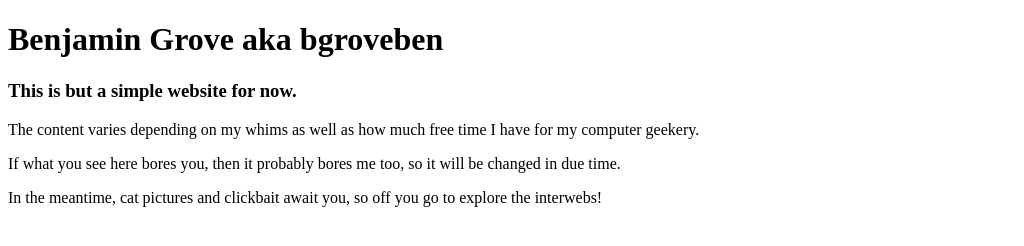
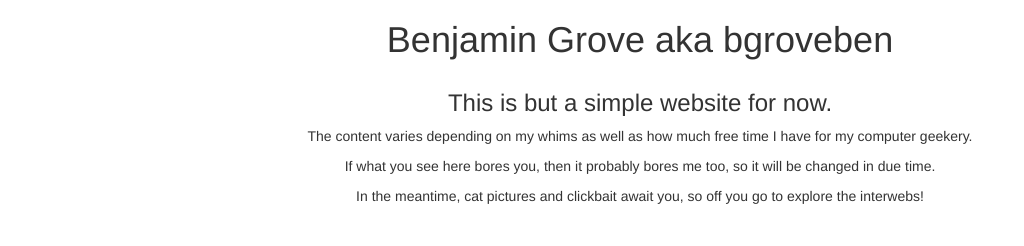
Before and after one commit to bgroveben/my_api, a plain HTML site: page index.html in a window 1280 px wide. Shown: the whole page, without its empty margins (0-1024 px from the left). Drawn offline with nearby package versions, Linux system fonts and the light colour scheme.

Commit message:
Add CDN links for Bootstrap

```diff
--- a/index.html
+++ b/index.html
@@ -1,14 +1,27 @@
 <!DOCTYPE html>
-<html>
+<html lang="en">
   <head>
     <meta charset="utf-8">
+    <meta http-equiv="X-UA-Compatible" content="IE=edge">
+    <meta name="viewport" content="width=device-width, initial-scale=1">
     <title>Benjamin Grove</title>
+    <!-- Latest compiled and minified CSS -->
+    <link rel="stylesheet" href="https://maxcdn.bootstrapcdn.com/bootstrap/3.3.7/css/bootstrap.min.css"integrity="sha384-BVYiiSIFeK1dGmJRAkycuHAHRg32OmUcww7on3RYdg4Va+PmSTsz/K68vbdEjh4u" crossorigin="anonymous">
   </head>
   <body>
-    <h1>Benjamin Grove aka bgroveben</h1>
-    <h3>This is but a simple website for now.</h3>
-    <p>The content varies depending on my whims as well as how much free time I have for my computer geekery.</p>
-    <p>If what you see here bores you, then it probably bores me too, so it will be changed in due time.</p>
-    <p>In the meantime, cat pictures and clickbait await you, so off you go to explore the interwebs!</p>
+    <div class="container">
+      <h1 class="text-center">Benjamin Grove aka bgroveben</h1>
+    </div>
+    <div class="container text-center">
+      <h3>This is but a simple website for now.</h3>
+      <p>The content varies depending on my whims as well as how much free time I have for my computer geekery.</p>
+      <p>If what you see here bores you, then it probably bores me too, so it will be changed in due time.</p>
+      <p>In the meantime, cat pictures and clickbait await you, so off you go to explore the interwebs!</p>
+    </div>
+
+    <!-- jQuery (necessary for Bootstrap's JavaScript plugins) -->
+    <script src="https://ajax.googleapis.com/ajax/libs/jquery/1.12.4/jquery.min.js"></script>
+    <!-- Latest compiled and minified JavaScript -->
+    <script src="https://maxcdn.bootstrapcdn.com/bootstrap/3.3.7/js/bootstrap.min.js" integrity="sha384-Tc5IQib027qvyjSMfHjOMaLkfuWVxZxUPnCJA7l2mCWNIpG9mGCD8wGNIcPD7Txa" crossorigin="anonymous"></script>
   </body>
 </html>
```
